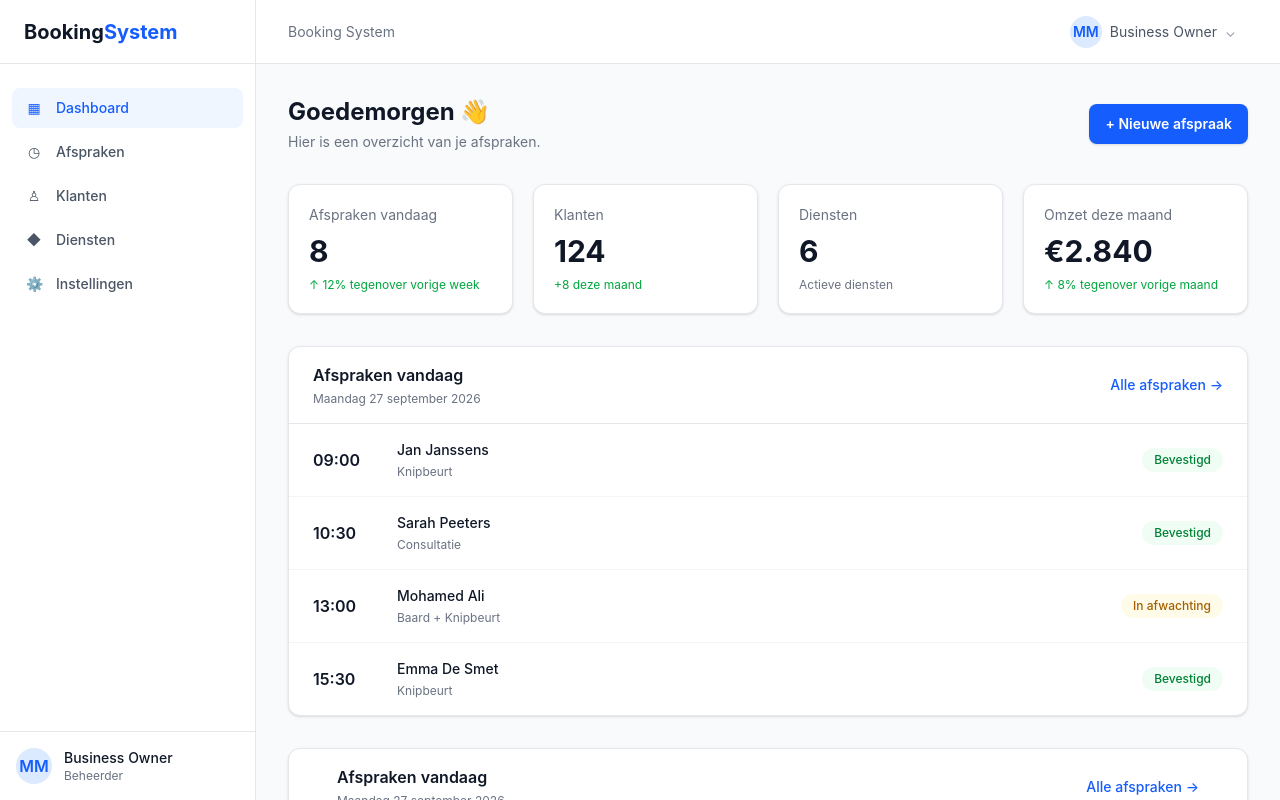
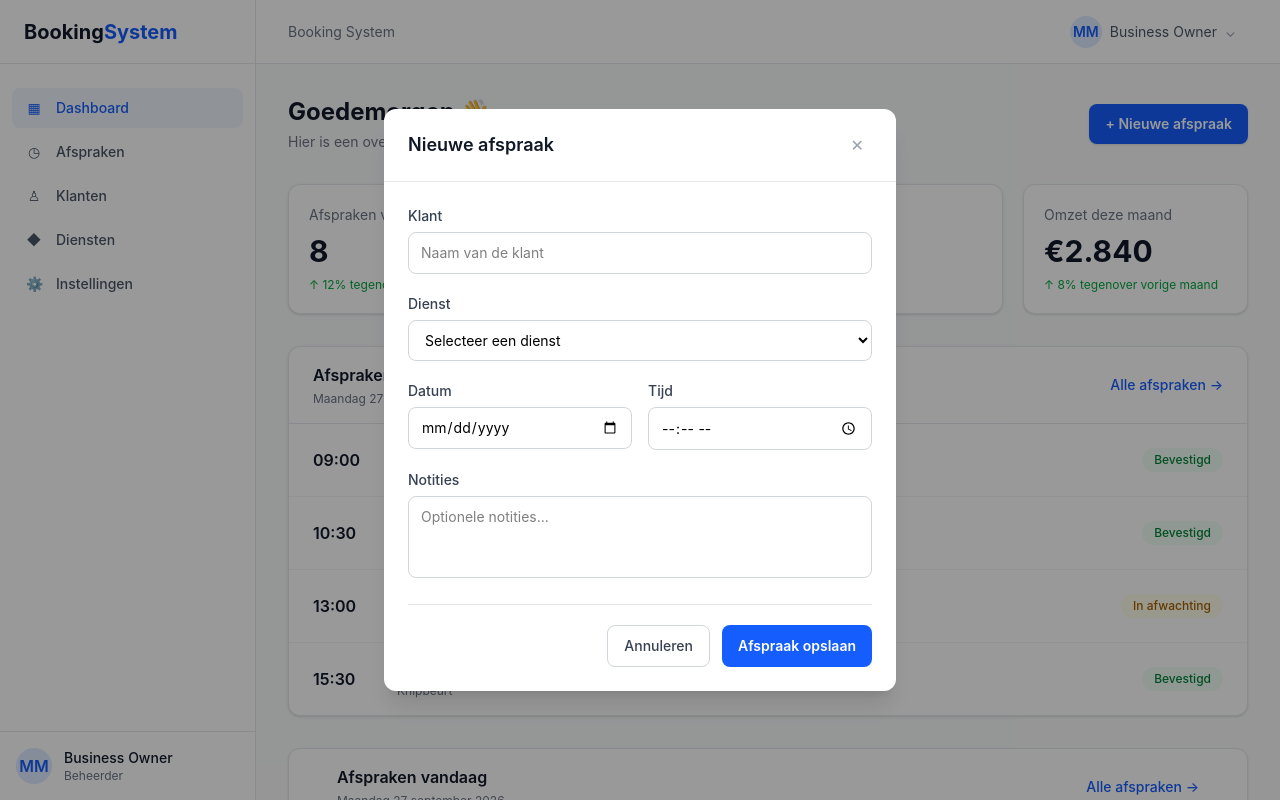
Before and after one commit to KDG-Muhammet/booking-system, a React (Vite) app: page /dashboard in a window 1280 px wide. Both pictures are taken after a click on the button "+ Nieuwe afspraak". Shown: the top 800 px of the page. Built offline with nearby package versions, Linux system fonts and the light colour scheme.

Commit message:
new appointment form with react hook form

```diff
--- a/package.json
+++ b/package.json
@@ -13,6 +13,7 @@
     "@tailwindcss/vite": "^4.3.3",
     "react": "^19.2.8",
     "react-dom": "^19.2.8",
+    "react-hook-form": "^7.89.0",
     "react-router-dom": "^7.18.4",
     "tailwindcss": "^4.3.3"
   },
--- /dev/null
+++ b/src/components/ui/Modal.tsx
@@ -0,0 +1,35 @@
+interface ModalProps {
+  isOpen: boolean;
+  onClose: () => void;
+  title: string;
+  children: React.ReactNode;
+}
+
+function Modal({ isOpen, onClose, title, children }: ModalProps) {
+  if (!isOpen) {
+    return null;
+  }
+
+  return (
+    <div className="fixed inset-0 z-50 flex items-center justify-center bg-black/40 p-4">
+      <div className="w-full max-w-lg rounded-xl bg-white shadow-xl">
+        {/* Header */}
+        <div className="flex items-center justify-between border-b border-gray-200 px-6 py-4">
+          <h2 className="text-lg font-semibold text-gray-900">{title}</h2>
+
+          <button
+            onClick={onClose}
+            className="rounded-lg p-2 text-gray-400 hover:bg-gray-100 hover:text-gray-600"
+          >
+            ✕
+          </button>
+        </div>
+
+        {/* Content */}
+        <div className="p-6">{children}</div>
+      </div>
+    </div>
+  );
+}
+
+export default Modal;
--- /dev/null
+++ b/src/components/ui/NewAppointmentForm.tsx
@@ -0,0 +1,117 @@
+import { useForm, SubmitHandler } from "react-hook-form";
+
+type FormFields = {
+  Klant: string;
+  Dienst: string;
+  Datum: string;
+  Tijd: string;
+  Notities: string;
+};
+
+function NewAppointmentForm() {
+  // destructure useForm hook to get the register and connect input fields to react hook form
+  const { register, handleSubmit } = useForm<FormFields>();
+
+  const onSubmit: SubmitHandler<FormFields> = (data) => {
+    console.log(data);
+  };
+
+  return (
+    <form className="space-y-5" onSubmit={handleSubmit(onSubmit)}>
+      {/* Customer */}
+      <div>
+        <label className="mb-1.5 block text-sm font-medium text-gray-700">
+          Klant
+        </label>
+
+        <input
+          {...register("Klant")}
+          type="text"
+          placeholder="Naam van de klant"
+          className="w-full rounded-lg border border-gray-300 px-3 py-2.5 text-sm outline-none focus:border-blue-500 focus:ring-2 focus:ring-blue-100"
+        />
+      </div>
+
+      {/* Service */}
+      <div>
+        <label className="mb-1.5 block text-sm font-medium text-gray-700">
+          Dienst
+        </label>
+
+        <select
+          {...register("Dienst")}
+          className="w-full rounded-lg border border-gray-300 bg-white px-3 py-2.5 text-sm outline-none focus:border-blue-500 focus:ring-2 focus:ring-blue-100"
+          defaultValue=""
+        >
+          <option value="" disabled>
+            Selecteer een dienst
+          </option>
+
+          <option value="1">Knipbeurt - €25</option>
+          <option value="2">Consultatie - €40</option>
+          <option value="3">Baard + Knipbeurt - €35</option>
+        </select>
+      </div>
+
+      {/* Date + Time */}
+      <div className="grid grid-cols-2 gap-4">
+        <div>
+          <label className="mb-1.5 block text-sm font-medium text-gray-700">
+            Datum
+          </label>
+
+          <input
+            {...register("Datum")}
+            type="date"
+            className="w-full rounded-lg border border-gray-300 px-3 py-2.5 text-sm outline-none focus:border-blue-500 focus:ring-2 focus:ring-blue-100"
+          />
+        </div>
+
+        <div>
+          <label className="mb-1.5 block text-sm font-medium text-gray-700">
+            Tijd
+          </label>
+
+          <input
+            {...register("Tijd")}
+            type="time"
+            className="w-full rounded-lg border border-gray-300 px-3 py-2.5 text-sm outline-none focus:border-blue-500 focus:ring-2 focus:ring-blue-100"
+          />
+        </div>
+      </div>
+
+      {/* Notes */}
+      <div>
+        <label className="mb-1.5 block text-sm font-medium text-gray-700">
+          Notities
+        </label>
+
+        <textarea
+          rows={3}
+          placeholder="Optionele notities..."
+          className="w-full resize-none rounded-lg border border-gray-300 px-3 py-2.5 text-sm outline-none focus:border-blue-500 focus:ring-2 focus:ring-blue-100"
+          {...register("Notities")}
+        />
+      </div>
+
+      {/* Buttons */}
+      <div className="flex justify-end gap-3 border-t border-gray-200 pt-5">
+        <button
+          type="button"
+          className="rounded-lg border border-gray-300 px-4 py-2.5 text-sm font-medium text-gray-700 hover:bg-gray-50"
+        >
+          Annuleren
+        </button>
+
+        <button
+          type="submit"
+          className="rounded-lg bg-blue-600 px-4 py-2.5 text-sm font-semibold text-white hover:bg-blue-700"
+        >
+          Afspraak opslaan
+        </button>
+      </div>
+    </form>
+  );
+}
+
+export default NewAppointmentForm;
--- a/src/pages/Dashboard/Dashboard.tsx
+++ b/src/pages/Dashboard/Dashboard.tsx
@@ -1,4 +1,10 @@
+import { useState } from "react";
+import Modal from "../../components/ui/Modal";
+import NewAppointmentForm from "../../components/ui/NewAppointmentForm";
+
 function Dashboard() {
+  const [isModalOpen, setIsModalOpen] = useState(false);
+
   const appointments = [
     {
       time: "09:00",
@@ -38,7 +44,10 @@ function Dashboard() {
           </p>
         </div>
 
-        <button className="rounded-lg bg-blue-600 px-4 py-2.5 text-sm font-semibold text-white shadow-sm transition hover:bg-blue-700">
+        <button
+          onClick={() => setIsModalOpen(true)}
+          className="rounded-lg bg-blue-600 px-4 py-2.5 text-sm font-semibold text-white shadow-sm transition hover:bg-blue-700"
+        >
           + Nieuwe afspraak
         </button>
       </div>
@@ -191,6 +200,14 @@ function Dashboard() {
           ))}
         </div>
       </div>
+
+      <Modal
+        isOpen={isModalOpen}
+        onClose={() => setIsModalOpen(false)}
+        title="Nieuwe afspraak"
+      >
+        <NewAppointmentForm />
+      </Modal>
     </div>
   );
 }
```
Also changed, not shown: src/components/layout/DashboardLayout.tsx (line endings or trailing spaces), 1 other file (tests, documents, lock files or other folders).
